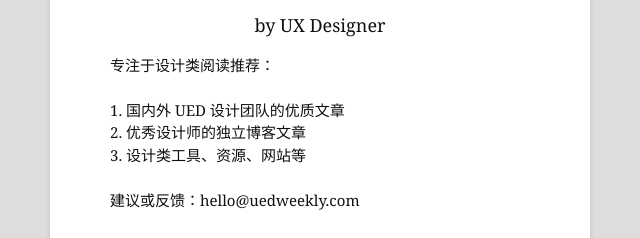
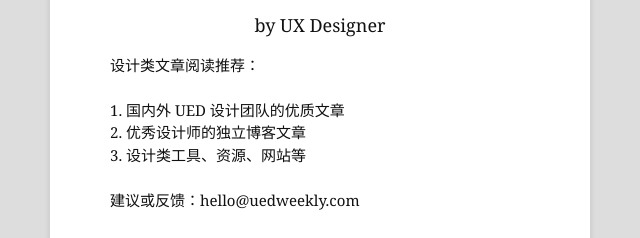
Before and after one commit to zifeixu85/uedweekly, a plain HTML site: page index.html in a window 1280 px wide. Shown: the part 197-435 px from the top of the page, 320-960 px from the left. Drawn offline with Linux system fonts and the light colour scheme; a web font is replaced by a local one.

Commit message:
edit index.html

```diff
--- a/index.html
+++ b/index.html
@@ -384,7 +384,7 @@
                     <h1 class="title"> UED Weekly </h1>
                     <span class="byline"> by UX Designer </span>
                 </div>
-                <div class="description"> 专注于设计类阅读推荐：
+                <div class="description"> 设计类文章阅读推荐：
 <br><br>
     1. 国内外 UED 设计团队的优质文章<br>
     2. 优秀设计师的独立博客文章<br>
```
